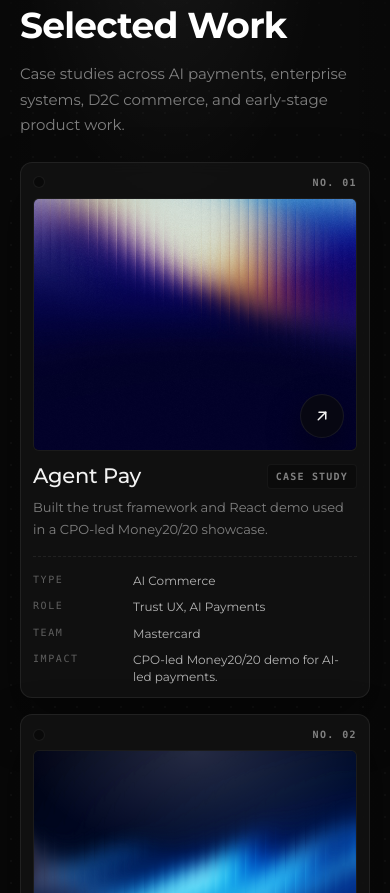
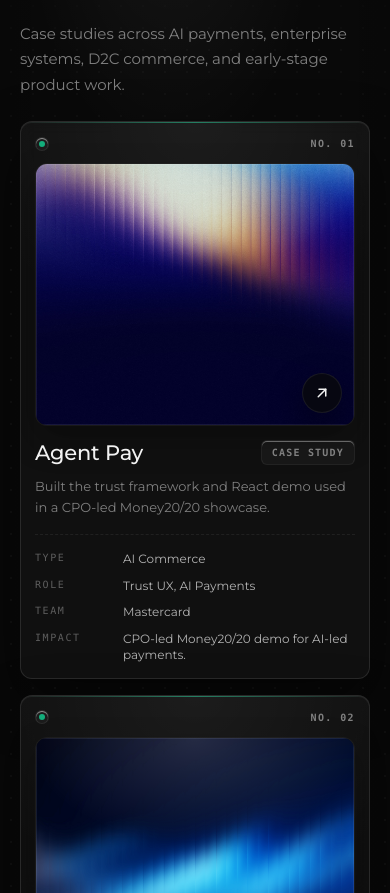
Before and after one commit to AmritanshPandey/portfolio2.0, a Next.js app: page / in a window 390 px wide. Shown: the part 1107-2000 px from the top of the page. Built offline with nearby package versions, Linux system fonts and the light colour scheme.

Commit message:
Polish homepage mobile presentation

```diff
--- a/components/sections/hero/hero.tsx
+++ b/components/sections/hero/hero.tsx
@@ -102,17 +102,17 @@ export default function Hero() {
             {/* Each reveal mask carries 0.22em of bottom slack (pulled back
                 with a negative margin) so descenders — g, y, p — never get
                 cropped by the overflow clip at tight line-height. */}
-            <h1 className="type-display-hero relative z-10 max-w-[16ch] md:max-w-[14ch]">
+            <h1 className="type-display-hero relative z-10 w-max max-w-none">
               <span className="block overflow-hidden pt-[0.08em] -mt-[0.08em] pb-[0.22em] -mb-[0.22em]">
-                <span data-hero-line="1" className="block">Designing fintech</span>
+                <span data-hero-line="1" className="block whitespace-nowrap">Designing fintech</span>
               </span>
               <span className="block overflow-hidden pt-[0.08em] -mt-[0.08em] pb-[0.22em] -mb-[0.22em]">
-                <span data-hero-line="2" className="block">
+                <span data-hero-line="2" className="block whitespace-nowrap">
                   <RollingWord className="shimmer-accent" />
                 </span>
               </span>
               <span className="block overflow-hidden pt-[0.08em] -mt-[0.08em] pb-[0.22em] -mb-[0.22em]">
-                <span data-hero-line="3" className="block">that scale globally.</span>
+                <span data-hero-line="3" className="block whitespace-nowrap">that scale globally.</span>
               </span>
             </h1>
 
--- a/components/sections/work/work-index.tsx
+++ b/components/sections/work/work-index.tsx
@@ -29,64 +29,75 @@ export function WorkIndex({ items }: { items: WorkItem[] }) {
             className={clsx(
               "work-row group relative grid grid-cols-[minmax(0,1fr)_auto] items-center gap-x-5 border-t border-border/60 py-6 md:py-8",
               "md:grid-cols-[minmax(0,1.35fr)_minmax(0,1fr)_auto] md:gap-x-10",
-              "max-md:block max-md:overflow-hidden max-md:rounded-lg max-md:border max-md:border-border/70 max-md:bg-card/88 max-md:p-3 max-md:text-foreground max-md:shadow-[var(--shadow-md)] max-md:backdrop-blur dark:max-md:bg-card/90 dark:max-md:shadow-[0_22px_52px_rgba(0,0,0,0.42)]",
+              "max-md:isolate max-md:block max-md:overflow-hidden max-md:rounded-lg max-md:border max-md:border-border/70 max-md:bg-card/92 max-md:p-3.5 max-md:text-foreground max-md:shadow-[0_18px_54px_rgba(0,0,0,0.10),inset_0_1px_0_rgba(255,255,255,0.56)] max-md:backdrop-blur dark:max-md:border-white/[0.11] dark:max-md:bg-card/88 dark:max-md:shadow-[0_22px_58px_rgba(0,0,0,0.46),inset_0_1px_0_rgba(255,255,255,0.06)]",
               i === items.length - 1 && "border-b",
               "focus-visible:outline-none focus-visible:ring-2 focus-visible:ring-accent/45 focus-visible:ring-offset-4 focus-visible:ring-offset-background rounded-sm"
             )}
           >
+            <span
+              aria-hidden
+              className="pointer-events-none absolute inset-x-0 top-0 hidden h-px bg-gradient-to-r from-transparent via-accent/50 to-transparent max-md:block"
+            />
+            <span
+              aria-hidden
+              className="pointer-events-none absolute inset-0 hidden bg-[radial-gradient(100%_58%_at_50%_0%,color-mix(in_srgb,var(--foreground)_5%,transparent),transparent_68%)] max-md:block dark:bg-[radial-gradient(100%_58%_at_50%_0%,rgba(255,255,255,0.055),transparent_68%)]"
+            />
             <article className="md:hidden">
-              <div className="mb-2 flex items-center justify-between font-mono text-[10px] font-semibold uppercase tracking-[0.14em] text-muted-foreground">
-                <span className="h-3 w-3 rounded-full border border-border/70 bg-background" />
+              <div className="relative mb-3 flex items-center justify-between font-mono text-[10px] font-semibold uppercase tracking-[0.14em] text-muted-foreground">
+                <span className="grid h-3.5 w-3.5 place-items-center rounded-full border border-border/70 bg-background shadow-[inset_0_1px_0_rgba(255,255,255,0.5)] dark:bg-white/[0.035]">
+                  <span className="h-1.5 w-1.5 rounded-full bg-accent/80" />
+                </span>
                 <span>No. {String(i + 1).padStart(2, "0")}</span>
               </div>
 
-              <div className="relative overflow-hidden rounded-md border border-border/60 bg-muted/30">
-                <div className="relative aspect-[1.28/1]">
+              <div className="relative overflow-hidden rounded-lg border border-border/55 bg-muted/30 shadow-[0_10px_30px_rgba(0,0,0,0.08)] dark:shadow-[0_14px_34px_rgba(0,0,0,0.24)]">
+                <div className="relative aspect-[1.22/1]">
                   <Image
                     src={item.image}
                     alt=""
                     fill
                     sizes="(max-width: 767px) calc(100vw - 64px), 1px"
-                    className="object-cover transition-transform duration-700 ease-[cubic-bezier(0.22,1,0.36,1)] group-active:scale-[1.025]"
+                    className="object-cover saturate-[1.02] transition-transform duration-700 ease-[cubic-bezier(0.22,1,0.36,1)] group-active:scale-[1.025]"
                   />
                   <div className="absolute inset-0 bg-[radial-gradient(85%_65%_at_50%_0%,rgba(255,255,255,0.28),transparent_62%)] dark:bg-[radial-gradient(85%_65%_at_50%_0%,rgba(255,255,255,0.14),transparent_62%)]" />
-                  <span className="absolute bottom-3 right-3 flex h-11 w-11 items-center justify-center rounded-full border border-border/65 bg-background/72 text-foreground shadow-[0_12px_28px_rgba(0,0,0,0.20)] backdrop-blur-md dark:bg-neutral-950/72 dark:shadow-[0_14px_34px_rgba(0,0,0,0.38)]">
+                  <div className="absolute inset-0 ring-1 ring-inset ring-white/28 dark:ring-white/[0.08]" />
+                  <span className="absolute bottom-3 right-3 flex h-10 w-10 items-center justify-center rounded-full border border-border/70 bg-background/78 text-foreground shadow-[0_12px_28px_rgba(0,0,0,0.20)] backdrop-blur-md transition-transform duration-500 group-active:scale-95 dark:bg-neutral-950/76 dark:shadow-[0_14px_34px_rgba(0,0,0,0.38)]">
                     <IconArrowUpRight size={18} stroke={2} />
                   </span>
                 </div>
               </div>
 
-              <div className="pt-3">
+              <div className="relative pt-3.5">
                 <div className="flex items-center justify-between gap-3">
                   <h3 className="min-w-0 text-[21px] font-medium leading-tight tracking-[-0.01em] text-foreground">
                     {name}
                   </h3>
-                  <span className="shrink-0 rounded border border-border/45 bg-muted/60 px-2 py-1 font-mono text-[10px] font-semibold uppercase tracking-[0.12em] text-muted-foreground">
+                  <span className="shrink-0 rounded-md border border-border/50 bg-muted/50 px-2.5 py-1 font-mono text-[10px] font-semibold uppercase tracking-[0.12em] text-muted-foreground shadow-[inset_0_1px_0_rgba(255,255,255,0.35)] dark:bg-white/[0.035]">
                     Case Study
                   </span>
                 </div>
 
-                <p className="mt-2 text-[13px] leading-relaxed text-muted-foreground">
+                <p className="mt-2.5 text-[13px] leading-relaxed text-muted-foreground">
                   {item.description}
                 </p>
 
-                <div className="my-4 border-t border-dashed border-border/70" />
+                <div className="my-4 border-t border-dashed border-border/65" />
 
-                <dl className="space-y-2.5 text-[12px] leading-snug">
-                  <div className="grid grid-cols-[5.5rem_minmax(0,1fr)] gap-3">
+                <dl className="grid gap-2.5 text-[12px] leading-snug">
+                  <div className="grid grid-cols-[4.75rem_minmax(0,1fr)] gap-3">
                     <dt className="font-mono text-[10px] uppercase tracking-[0.16em] text-muted-foreground/70">Type</dt>
                     <dd className="text-foreground/72">{category.type}</dd>
                   </div>
-                  <div className="grid grid-cols-[5.5rem_minmax(0,1fr)] gap-3">
+                  <div className="grid grid-cols-[4.75rem_minmax(0,1fr)] gap-3">
                     <dt className="font-mono text-[10px] uppercase tracking-[0.16em] text-muted-foreground/70">Role</dt>
                     <dd className="text-foreground/72">{role}</dd>
                   </div>
-                  <div className="grid grid-cols-[5.5rem_minmax(0,1fr)] gap-3">
+                  <div className="grid grid-cols-[4.75rem_minmax(0,1fr)] gap-3">
                     <dt className="font-mono text-[10px] uppercase tracking-[0.16em] text-muted-foreground/70">Team</dt>
                     <dd className="text-foreground/72">{category.client}</dd>
                   </div>
                   {item.metric && (
-                    <div className="grid grid-cols-[5.5rem_minmax(0,1fr)] gap-3">
+                    <div className="grid grid-cols-[4.75rem_minmax(0,1fr)] gap-3">
                       <dt className="font-mono text-[10px] uppercase tracking-[0.16em] text-muted-foreground/70">Impact</dt>
                       <dd className="text-foreground/72">{item.metric}</dd>
                     </div>
```
